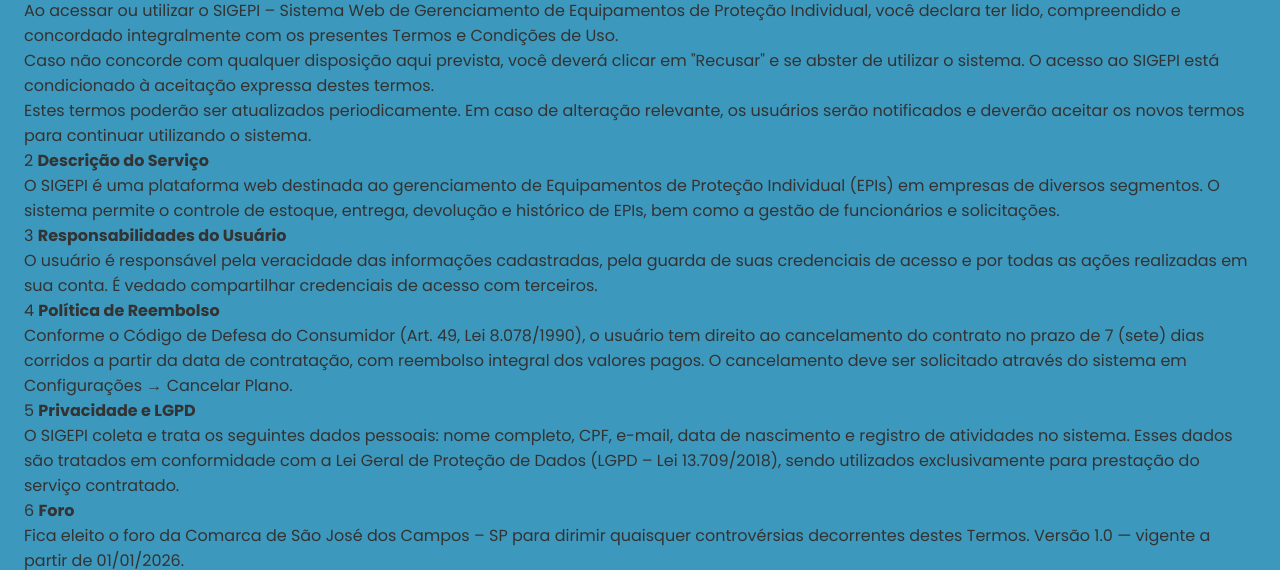
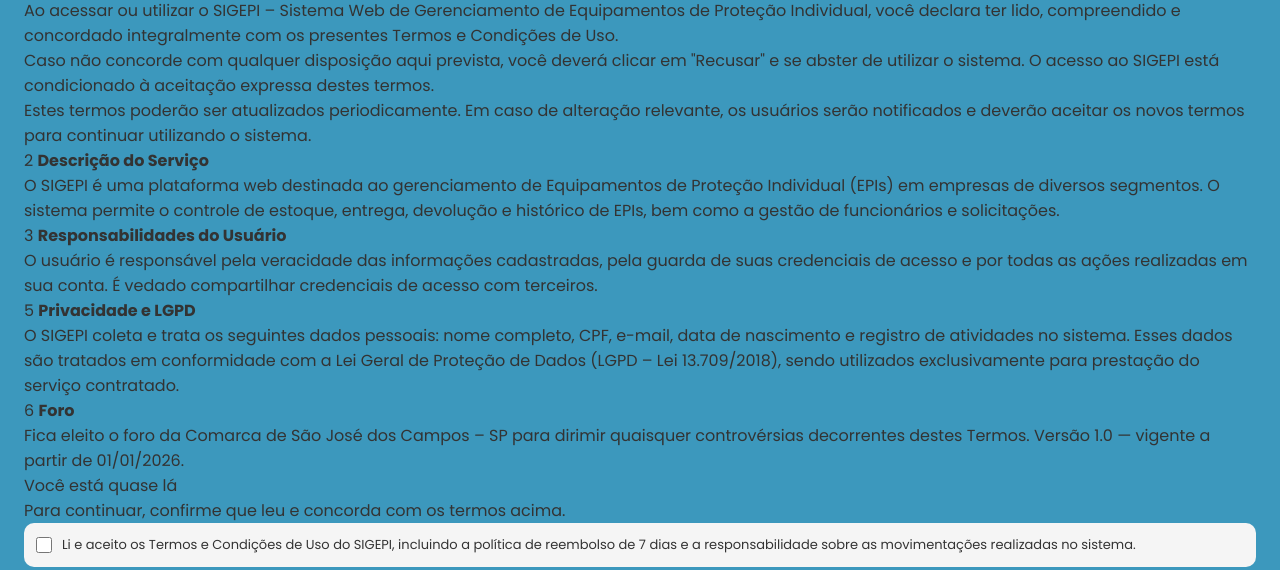
Before and after one commit to 1x-joka/SIGEPI---TCC, a plain HTML site: page Projeto/paginas/termos.html in a window 1280 px wide. Shown: the part 215-785 px from the top of the page. Drawn offline with Linux system fonts and the light colour scheme.

Commit message:
Remoção da Política de Reembolso nos Termos e Condiçoes

```diff
--- a/Projeto/paginas/termos.html
+++ b/Projeto/paginas/termos.html
@@ -52,14 +52,6 @@
 
         <div class="termos-secao">
           <div class="termos-secao-header">
-            <span class="termos-num">4</span>
-            <strong class="termos-secao-titulo">Política de Reembolso</strong>
-          </div>
-          <p class="termos-texto">Conforme o Código de Defesa do Consumidor (Art. 49, Lei 8.078/1990), o usuário tem direito ao cancelamento do contrato no prazo de 7 (sete) dias corridos a partir da data de contratação, com reembolso integral dos valores pagos. O cancelamento deve ser solicitado através do sistema em Configurações → Cancelar Plano.</p>
-        </div>
-
-        <div class="termos-secao">
-          <div class="termos-secao-header">
             <span class="termos-num">5</span>
             <strong class="termos-secao-titulo">Privacidade e LGPD</strong>
           </div>
```
